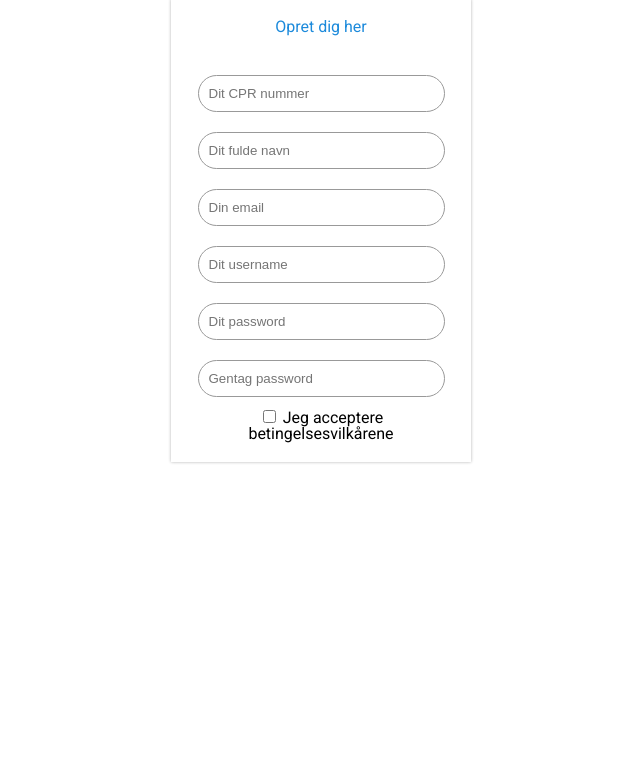
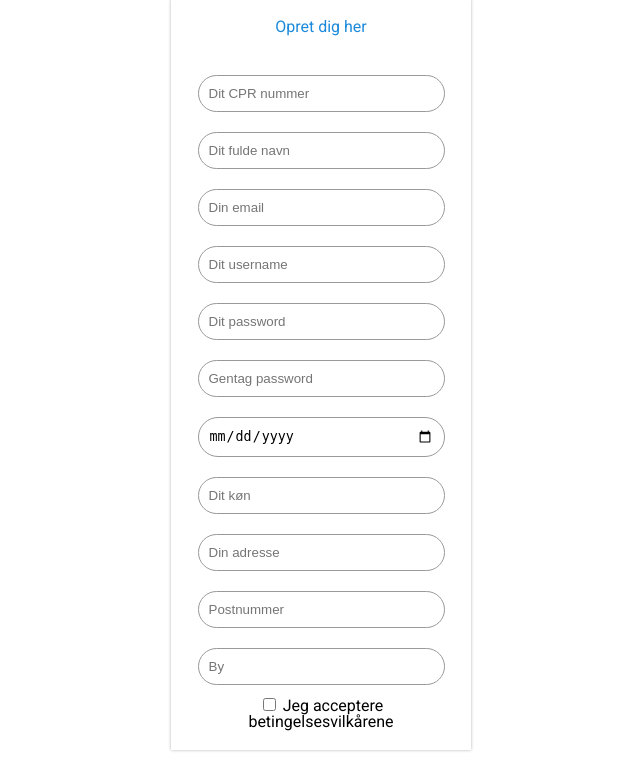
Before and after one commit to chri20h1/Biludlejning, a PHP site: page /signup.php in a window 1280 px wide. Shown: the part 163-946 px from the top of the page, without its empty margins (319-959 px from the left). Before the commit the page ends 627 px from the top, so only its background shows below. Run offline with PHP 8.4, Linux system fonts and the light colour scheme.

```diff
--- a/includes/functions.inc.php
+++ b/includes/functions.inc.php
@@ -1,9 +1,9 @@
 <?php
 
 // Tomme input?
-function emptyInputSignup($social, $name, $email, $username, $pwd, $pwdRepeat) {
+function emptyInputSignup($social, $name, $email, $username, $pwd, $pwdRepeat, $birthday, $sex, $address, $postal, $city) {
 	$result;
-	if (empty($social) || empty($name) || empty($email) || empty($username) || empty($pwd) || empty($pwdRepeat)) {
+	if (empty($social) || empty($name) || empty($email) || empty($username) || empty($pwd) || empty($pwdRepeat) || empty($birthday) || empty($sex) || empty($address) || empty($postal) || empty($city)) {
 		$result = true;
 	}
 	else {
@@ -75,8 +75,8 @@ function uidExists($conn, $username) {
 }
 
 // Indsæt ny user i databasen
-function createUser($conn, $social, $name, $email, $username, $pwd) {
-  $sql = "INSERT INTO users (usersCpr, usersName, usersEmail, usersUid, usersPwd) VALUES (?, ?, ?, ?, ?);";
+function createUser($conn, $social, $name, $email, $username, $pwd, $birthday, $sex, $address, $postal, $city) {
+  $sql = "INSERT INTO users (usersCpr, usersName, usersEmail, usersUid, usersPwd, usersBirthday, usersSex, usersAddress, usersPostal, usersCity) VALUES (?, ?, ?, ?, ?, ?, ?, ?, ?, ?);";
 
 	$stmt = mysqli_stmt_init($conn);
 	if (!mysqli_stmt_prepare($stmt, $sql)) {
@@ -86,7 +86,7 @@ function createUser($conn, $social, $name, $email, $username, $pwd) {
 
 	$hashedPwd = password_hash($pwd, PASSWORD_DEFAULT);
 
-	mysqli_stmt_bind_param($stmt, "sssss", $social, $name, $email, $username, $hashedPwd);
+	mysqli_stmt_bind_param($stmt, "ssssssssss", $social, $name, $email, $username, $hashedPwd, $birthday, $sex, $address, $postal, $city);
 	mysqli_stmt_execute($stmt);
 	mysqli_stmt_close($stmt);
 	mysqli_close($conn);
--- a/signup.php
+++ b/signup.php
@@ -10,6 +10,11 @@
         <input type="text" class="input-box" name="uid" placeholder="Dit username">
         <input type="password" class="input-box" name="pwd" placeholder="Dit password">
         <input type="password" class="input-box" name="pwdrepeat" placeholder="Gentag password">
+        <input type="date" class="input-box" name="birthday" placeholder="Din fødselsdag">
+        <input type="text" class="input-box" name="sex" placeholder="Dit køn">
+        <input type="text" class="input-box" name="address" placeholder="Din adresse">
+        <input type="text" class="input-box" name="postal" placeholder="Postnummer">
+        <input type="text" class="input-box" name="city" placeholder="By">
         <p><span><input type="checkbox" id="check" onclick="signupKnapFunction()"></span> Jeg acceptere betingelsesvilkårene</p>
         <div id="hbOption">
           <button type="submit" class="signup-submit" id="signupKnap" name="submit">Opret dig</button>
```
Also changed, not shown: includes/signup.inc.php (+7 -2 lines).
